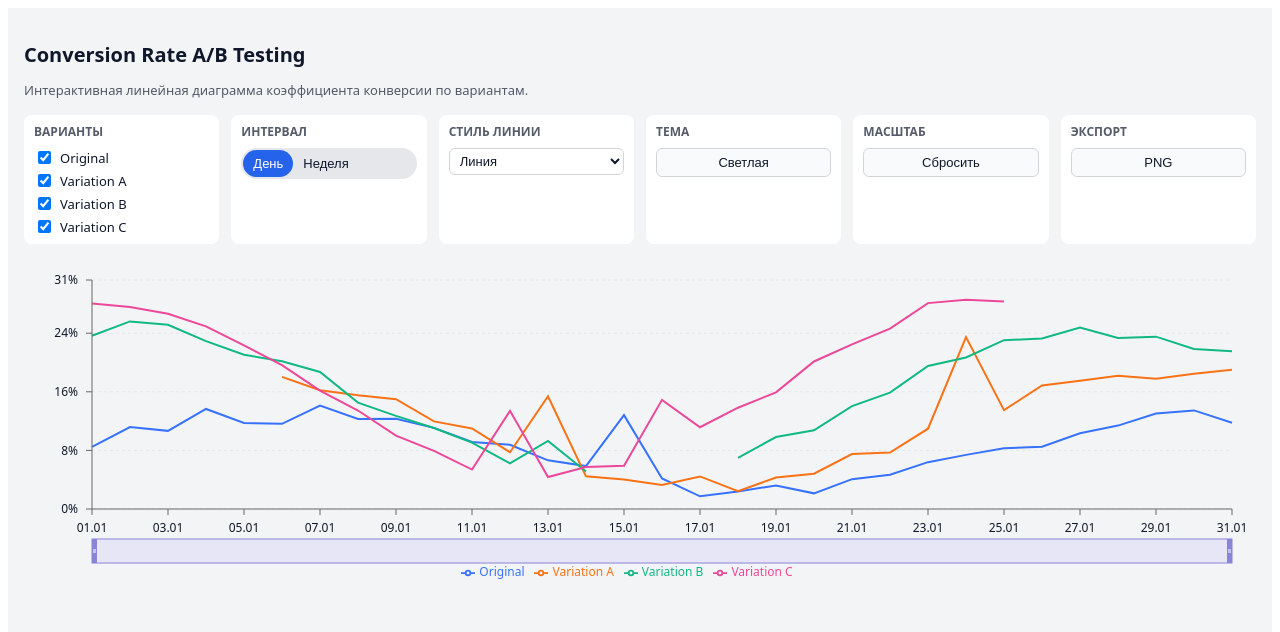
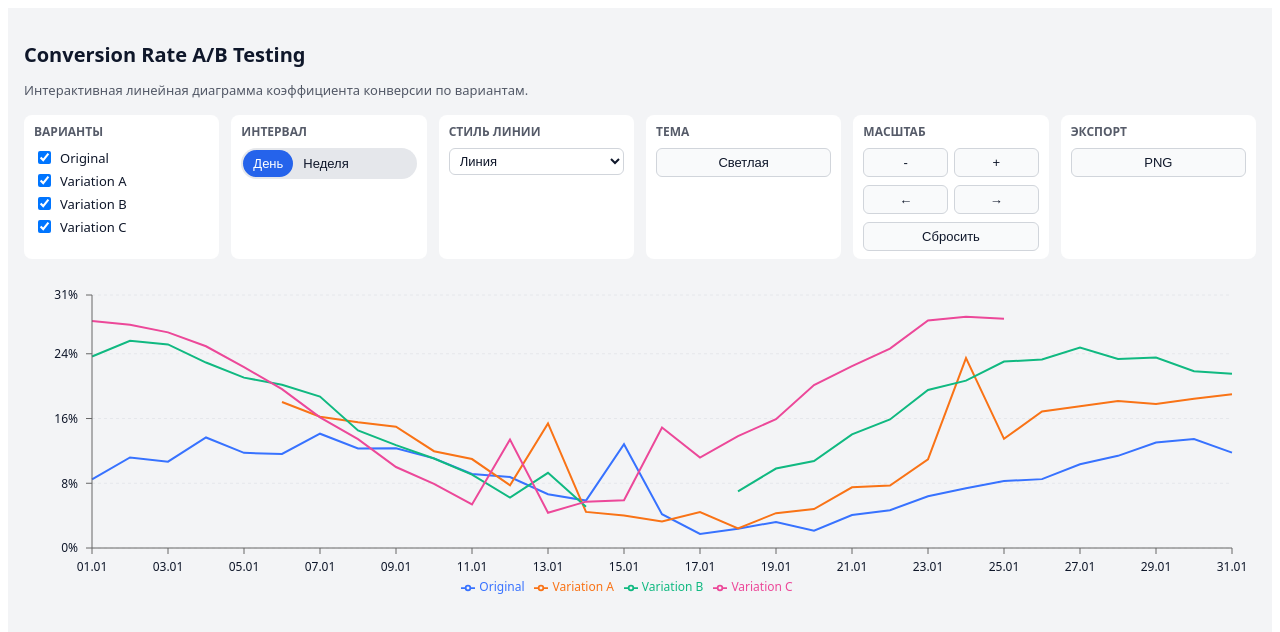
Before and after one commit to tema-skakun/kameleoon, a React (Vite) app: page / in a window 1280 px wide. Shown: the top 632 px of the page. Built offline with nearby package versions, Linux system fonts and the light colour scheme.

Commit message:
feat: adds ability zoom and move chart

```diff
--- a/src/App.tsx
+++ b/src/App.tsx
@@ -34,8 +34,8 @@ const App: React.FC = () => {
 		[variations],
 	);
 
-	const [selectedKeys, setSelectedKeys] = useState<string[]>(
-		() => variations.map((v) => v.key),
+	const [selectedKeys, setSelectedKeys] = useState<string[]>(() =>
+		variations.map((v) => v.key),
 	);
 
 	const allChartData = useMemo(
@@ -89,6 +89,128 @@ const App: React.FC = () => {
 		});
 	};
 
+	const handleZoom = (direction: 'in' | 'out') => {
+		const total = allChartData.length;
+		if (total === 0) return;
+
+		const MIN_POINTS = 5;
+		const STEP = 4;
+
+		setBrushRange((prev) => {
+			let start = prev.startIndex;
+			let end = prev.endIndex;
+
+			if (start < 0 || end >= total || start >= end) {
+				return {
+					startIndex: 0,
+					endIndex: total - 1,
+				};
+			}
+
+			const length = end - start + 1;
+
+			if (direction === 'in') {
+				if (length <= MIN_POINTS) {
+					return prev;
+				}
+
+				const newLength = Math.max(MIN_POINTS, length - STEP);
+				const center = (start + end) / 2;
+
+				let newStart = Math.round(center - (newLength - 1) / 2);
+				let newEnd = newStart + newLength - 1;
+
+				if (newStart < 0) {
+					newStart = 0;
+					newEnd = newLength - 1;
+				}
+
+				if (newEnd > total - 1) {
+					newEnd = total - 1;
+					newStart = total - newLength;
+				}
+
+				return {
+					startIndex: newStart,
+					endIndex: newEnd,
+				};
+			}
+
+			if (length >= total) {
+				return prev;
+			}
+
+			const newLength = Math.min(total, length + STEP);
+			const center = (start + end) / 2;
+
+			let newStart = Math.round(center - (newLength - 1) / 2);
+			let newEnd = newStart + newLength - 1;
+
+			if (newStart < 0) {
+				newStart = 0;
+				newEnd = newLength - 1;
+			}
+
+			if (newEnd > total - 1) {
+				newEnd = total - 1;
+				newStart = total - newLength;
+			}
+
+			return {
+				startIndex: newStart,
+				endIndex: newEnd,
+			};
+		});
+	};
+
+	const handlePan = (direction: 'left' | 'right') => {
+		const total = allChartData.length;
+		if (total === 0) return;
+
+		setBrushRange((prev) => {
+			let start = prev.startIndex;
+			let end = prev.endIndex;
+
+			if (start < 0 || end >= total || start >= end) {
+				return {
+					startIndex: 0,
+					endIndex: total - 1,
+				};
+			}
+
+			const length = end - start + 1;
+
+			if (length >= total) {
+				return prev;
+			}
+
+			const step = Math.max(1, Math.floor(length / 3));
+
+			if (direction === 'left') {
+				const newStart = Math.max(0, start - step);
+				const newEnd = newStart + length - 1;
+
+				return {
+					startIndex: newStart,
+					endIndex: Math.min(total - 1, newEnd),
+				};
+			}
+
+			const newEnd = Math.min(total - 1, end + step);
+			const newStart = newEnd - length + 1;
+
+			return {
+				startIndex: Math.max(0, newStart),
+				endIndex: newEnd,
+			};
+		});
+	};
+
+	const handleZoomIn = () => handleZoom('in');
+	const handleZoomOut = () => handleZoom('out');
+	const handlePanLeft = () => handlePan('left');
+	const handlePanRight = () => handlePan('right');
+
 	const rootClassName =
 		theme === 'light'
 			? `${styles.appRoot}`
@@ -117,6 +239,10 @@ const App: React.FC = () => {
 					onThemeToggle={() =>
 						setTheme((t) => (t === 'light' ? 'dark' : 'light'))
 					}
+					onZoomIn={handleZoomIn}
+					onZoomOut={handleZoomOut}
+					onPanLeft={handlePanLeft}
+					onPanRight={handlePanRight}
 					onResetZoom={handleResetZoom}
 					onExportPng={handleExportPng}
 				/>
@@ -130,7 +256,6 @@ const App: React.FC = () => {
 						lineStyle={lineStyle}
 						aggregation={aggregation}
 						brushRange={brushRange}
-						onBrushChange={setBrushRange}
 						theme={theme}
 					/>
 				</div>
--- a/src/components/ChartControls/ChartControls.module.css
+++ b/src/components/ChartControls/ChartControls.module.css
@@ -79,3 +79,19 @@
     cursor: pointer;
     color: var(--fg);
 }
+
+.zoomRow {
+    display: flex;
+    gap: 6px;
+}
+
+.buttonSmall {
+    font-size: 13px;
+    padding: 6px 8px;
+    border-radius: 6px;
+    border: 1px solid var(--border-color);
+    background: var(--button-bg);
+    cursor: pointer;
+    color: var(--fg);
+    flex: 1;
+}
--- a/src/components/ChartControls/ChartControls.tsx
+++ b/src/components/ChartControls/ChartControls.tsx
@@ -6,16 +6,16 @@ type Props = {
 	variations: Variation[];
 	selectedKeys: string[];
 	onToggleVariation: (key: string) => void;
-
 	aggregation: AggregationMode;
 	onAggregationChange: (mode: AggregationMode) => void;
-
 	lineStyle: LineStyle;
 	onLineStyleChange: (style: LineStyle) => void;
-
 	theme: 'light' | 'dark';
 	onThemeToggle: () => void;
-
+	onZoomIn: () => void;
+	onZoomOut: () => void;
+	onPanLeft: () => void;
+	onPanRight: () => void;
 	onResetZoom: () => void;
 	onExportPng: () => void;
 };
@@ -30,6 +30,10 @@ export const ChartControls: React.FC<Props> = ({
 																								 onLineStyleChange,
 																								 theme,
 																								 onThemeToggle,
+																								 onZoomIn,
+																								 onZoomOut,
+																								 onPanLeft,
+																								 onPanRight,
 																								 onResetZoom,
 																								 onExportPng,
 																							 }) => {
@@ -97,21 +101,65 @@ export const ChartControls: React.FC<Props> = ({
 
 			<div className={styles.block}>
 				<div className={styles.blockTitle}>Тема</div>
-				<button type="button" className={styles.button} onClick={onThemeToggle}>
+				<button
+					type="button"
+					className={styles.button}
+					onClick={onThemeToggle}
+				>
 					{theme === 'light' ? 'Светлая' : 'Тёмная'}
 				</button>
 			</div>
 
 			<div className={styles.block}>
 				<div className={styles.blockTitle}>Масштаб</div>
-				<button type="button" className={styles.button} onClick={onResetZoom}>
+				<div className={styles.zoomRow}>
+					<button
+						type="button"
+						className={styles.buttonSmall}
+						onClick={onZoomOut}
+					>
+						-
+					</button>
+					<button
+						type="button"
+						className={styles.buttonSmall}
+						onClick={onZoomIn}
+					>
+						+
+					</button>
+				</div>
+				<div className={styles.zoomRow}>
+					<button
+						type="button"
+						className={styles.buttonSmall}
+						onClick={onPanLeft}
+					>
+						←
+					</button>
+					<button
+						type="button"
+						className={styles.buttonSmall}
+						onClick={onPanRight}
+					>
+						→
+					</button>
+				</div>
+				<button
+					type="button"
+					className={styles.button}
+					onClick={onResetZoom}
+				>
 					Сбросить
 				</button>
 			</div>
 
 			<div className={styles.block}>
 				<div className={styles.blockTitle}>Экспорт</div>
-				<button type="button" className={styles.button} onClick={onExportPng}>
+				<button
+					type="button"
+					className={styles.button}
+					onClick={onExportPng}
+				>
 					PNG
 				</button>
 			</div>
--- a/src/components/ConversionChart/ConversionChart.tsx
+++ b/src/components/ConversionChart/ConversionChart.tsx
@@ -9,7 +9,6 @@ import {
 	Tooltip,
 	XAxis,
 	YAxis,
-	Brush,
 	Legend,
 } from 'recharts';
 import { AggregationMode, ChartPoint, LineStyle, ParsedDataPoint, Variation } from '../../types';
@@ -23,7 +22,6 @@ type Props = {
 	lineStyle: LineStyle;
 	aggregation: AggregationMode;
 	brushRange: { startIndex: number; endIndex: number };
-	onBrushChange: (range: { startIndex: number; endIndex: number }) => void;
 	theme: 'light' | 'dark';
 };
 
@@ -49,13 +47,14 @@ const CustomTooltip: React.FC<{
 
 	const first = payload[0] as any;
 	const index = first?.payload?.index ?? 0;
-
 	const raw = rawParsed[index];
 
 	return (
 		<div className={styles.tooltip}>
 			<div className={styles.tooltipHeader}>
-				{aggregation === 'daily' ? `Дата: ${raw?.date}` : `Период: ${raw?.date}`}
+				{aggregation === 'daily'
+					? `Дата: ${raw?.date}`
+					: `Период: ${raw?.date}`}
 			</div>
 			<div className={styles.tooltipBody}>
 				{selectedKeys.map((key) => {
@@ -94,7 +93,6 @@ export const ConversionChart: React.FC<Props> = ({
 																									 lineStyle,
 																									 aggregation,
 																									 brushRange,
-																									 onBrushChange,
 																									 theme,
 																								 }) => {
 	const visibleData = useMemo(
@@ -205,25 +203,6 @@ export const ConversionChart: React.FC<Props> = ({
 					/>
 					<Legend wrapperStyle={{ color: textColor, fontSize: 12 }} />
 					{renderLines()}
-					<Brush
-						dataKey="dateLabel"
-						startIndex={brushRange.startIndex}
-						endIndex={brushRange.endIndex}
-						height={24}
-						stroke="#8884d8"
-						onChange={(range) => {
-							if (
-								range &&
-								typeof range.startIndex === 'number' &&
-								typeof range.endIndex === 'number'
-							) {
-								onBrushChange({
-									startIndex: range.startIndex,
-									endIndex: range.endIndex,
-								});
-							}
-						}}
-					/>
 				</ChartComponent>
 			</ResponsiveContainer>
 		</div>
```
